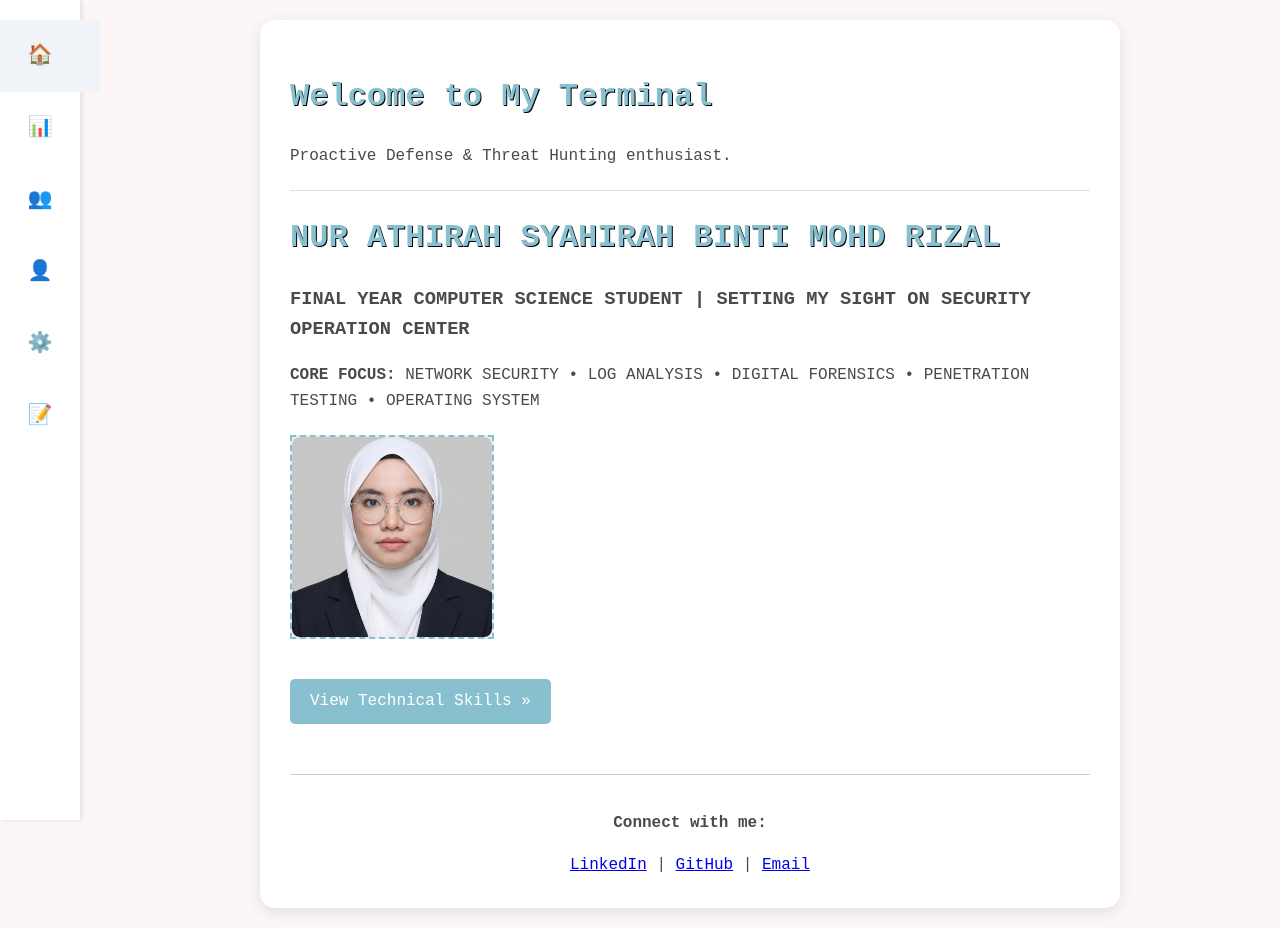
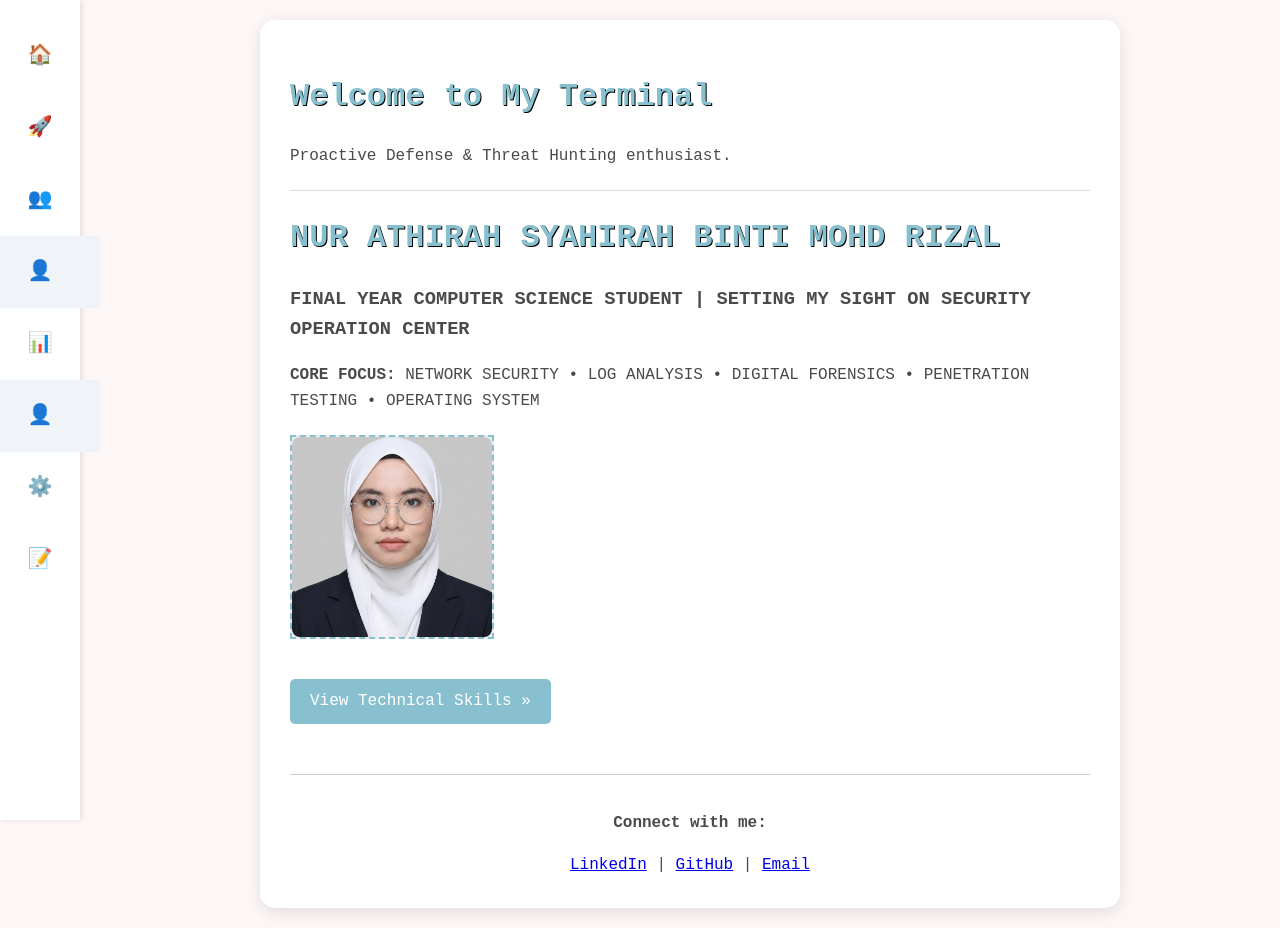
Before and after one commit to TIRAH-STACK/Portfolio, a plain HTML site: page index.html in a window 1280 px wide. Drawn offline with Linux system fonts and the light colour scheme; files whose address does not match are found by name.

Commit message:
Update index.html

```diff
--- a/index.html
+++ b/index.html
@@ -9,10 +9,12 @@
 
     <!-- Sidebar Navigation -->
     <div class="sidebar">
-        <a href="index.html" class="nav-item active">🏠</a>
+        <a href="index.html" class="nav-item">🏠</a>
+        <a href="career-exploration.html" class="nav-item">🚀</a>
+        <a href="skills.html" class="nav-item">👥</a>
+        <a href="career.html" class="nav-item active">👤</a>
         <a href="projects.html" class="nav-item">📊</a>
-        <a href="skills.html" class="nav-item">👥</a>
-        <a href="career.html" class="nav-item">👤</a>
+        <a href="career.html" class="nav-item active">👤</a>
         <a href="certificates.html" class="nav-item">⚙️</a>
         <a href="reflection.html" class="nav-item">📝</a>
     </div>
```
